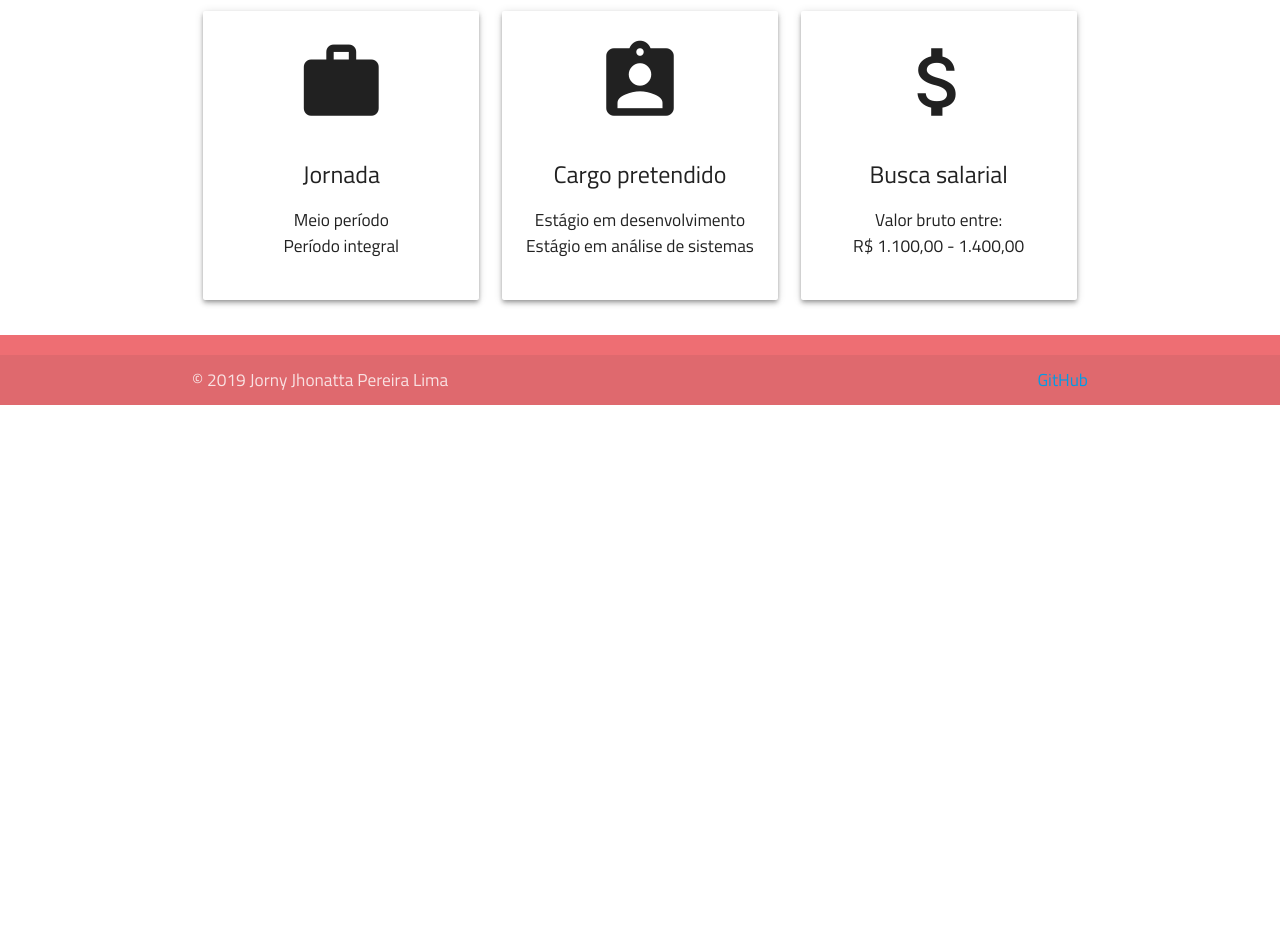
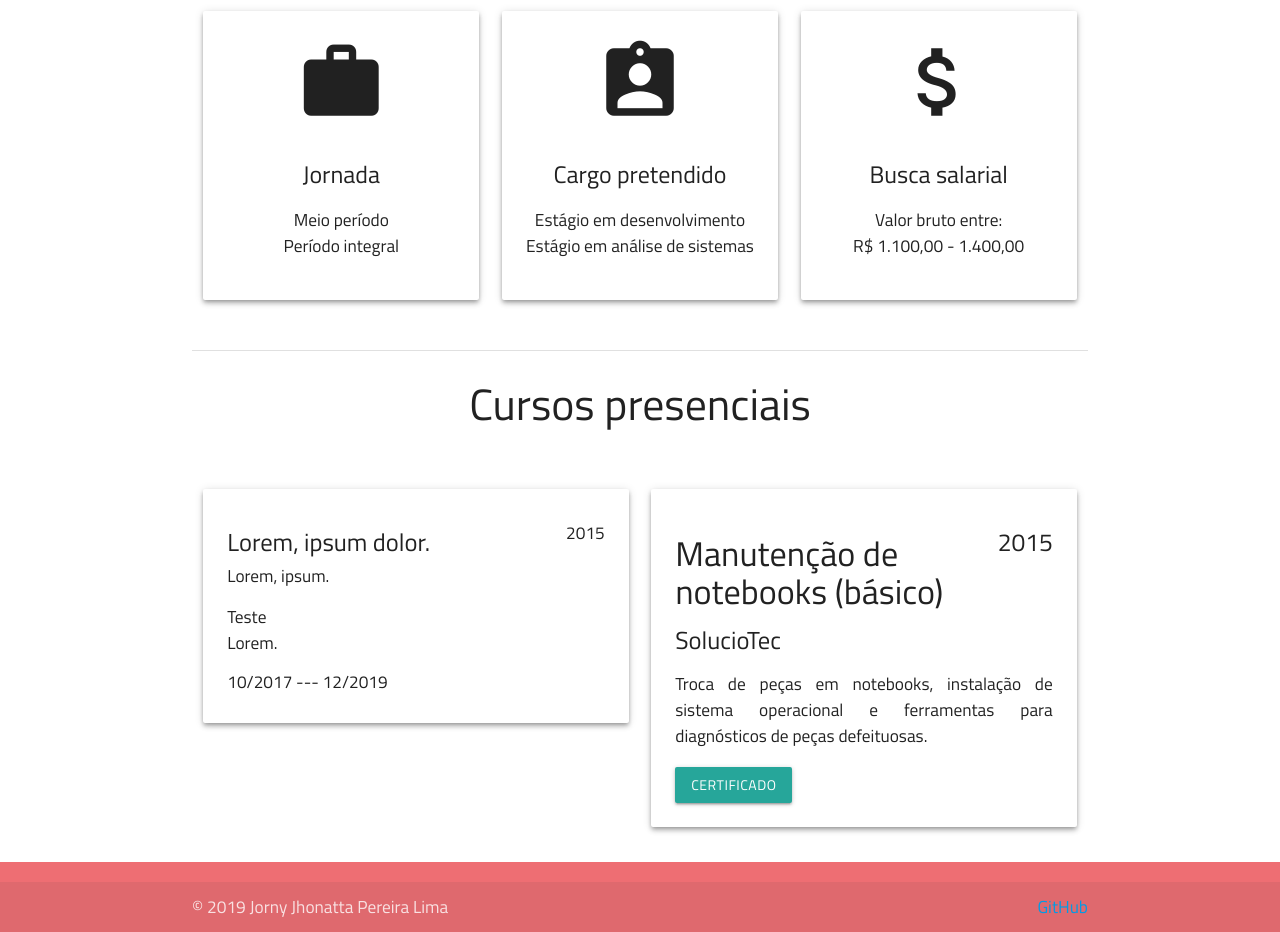
Before and after one commit to johnlimaa/johnlimaa.github.io, a plain HTML site: page index.html in a window 1280 px wide. Shown: the part 1069-2001 px from the top of the page. Before the commit the page ends 1474 px from the top, so only its background shows below. Drawn offline with Linux system fonts and the light colour scheme.

Commit message:
Criação do card de cursos feitos.

```diff
--- a/index.html
+++ b/index.html
@@ -49,13 +49,16 @@
             <div class="col s12 m6 l6">
                 <h5>Perfil</h5>
                 <blockquote class="justify-text">
-                    Lorem ipsum dolor sit amet consectetur adipisicing elit. Rerum dolorum iste quaerat maiores quis repellat incidunt doloribus omnis labore vitae, dicta eveniet eius esse quisquam? Cupiditate modi odit saepe repellat nesciunt fugit, laborum impedit aperiam eligendi natus quasi ducimus magnam!
+                    Lorem ipsum dolor sit amet consectetur adipisicing elit. Rerum dolorum iste quaerat maiores quis
+                    repellat incidunt doloribus omnis labore vitae, dicta eveniet eius esse quisquam? Cupiditate modi
+                    odit saepe repellat nesciunt fugit, laborum impedit aperiam eligendi natus quasi ducimus magnam!
                 </blockquote>
             </div>
             <div class="col s12 m6 l6">
                 <h5>Formação</h5>
                 <blockquote class="justify-text">
-                    Lorem ipsum dolor sit amet consectetur adipisicing elit. Ipsa quam sit odit itaque minima non repellat quas numquam eligendi temporibus?
+                    Lorem ipsum dolor sit amet consectetur adipisicing elit. Ipsa quam sit odit itaque minima non
+                    repellat quas numquam eligendi temporibus?
                 </blockquote>
                 <h5>Complementos</h5>
                 <blockquote class="justify-text">
@@ -65,8 +68,8 @@
         </div>
     </div>
 
-    <div class="container center-align">
-        <div class="row section">
+    <div class="container">
+        <div class="row section center-align">
             <div class="divider"></div>
             <h3>Objetivos</h3>
         </div>
@@ -116,6 +119,37 @@
         </div>
     </div>
 
+    <div class="container">
+        <div class="row section center-align">
+            <div class="divider"></div>
+            <h3>Cursos presenciais</h3>
+        </div>
+        <div class="row">
+            <div class="col s12 m12 l6">
+                <div class="card-panel z-depth-2">
+                    <h6 class="right">2015</h6>
+                    <h5>Lorem, ipsum dolor.</h5>
+                    <h6>Lorem, ipsum.</h6>
+                    <ul>
+                        <li>Teste</li>
+                        <li>Lorem.</li>
+                    </ul>
+                    <h6>10/2017 --- 12/2019</h6>
+                </div>
+            </div>
+            <div class="col s12 m12 l6">
+                <div class="card-panel z-depth-2">
+                    <h5 class="right">2015</h5>
+                    <h4>Manutenção de notebooks (básico)</h4>
+                    <h5>SolucioTec</h5>
+                    <p class="justify-text">Troca de peças em notebooks, instalação de sistema operacional e ferramentas
+                        para diagnósticos de peças defeituosas.</p>
+                    <a href="#" class="btn">Certificado</a>
+                </div>
+            </div>
+        </div>
+    </div>
+
     <footer class="page-footer">
         <div class="container">
 
```
